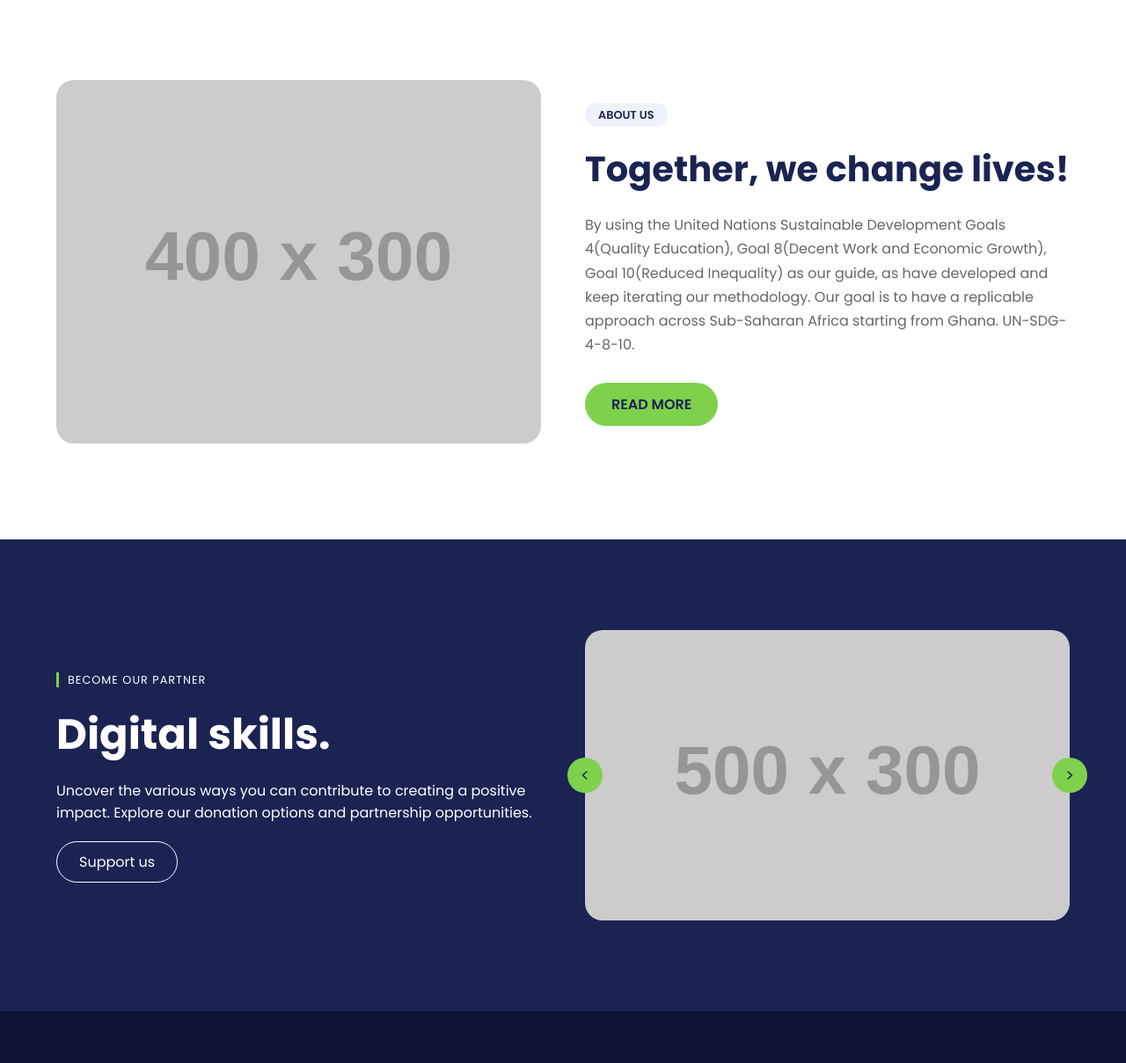
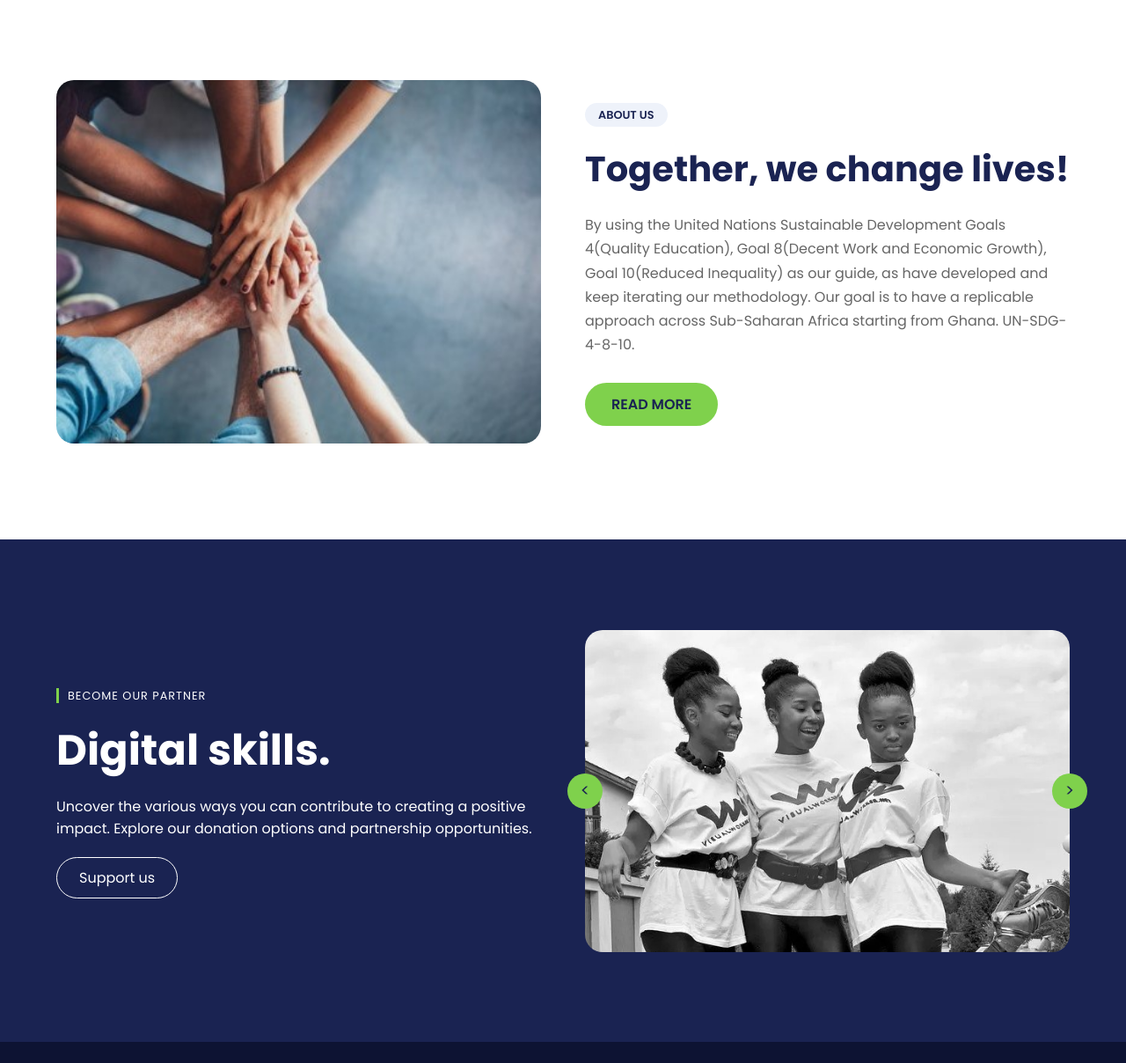
Before and after one commit to OpponwaaAmoabengForson/Akili-foundation-, a plain HTML site: page index.html in a window 1280 px wide. Shown: the part 795-2003 px from the top of the page at 88% size. Drawn offline with Linux system fonts and the light colour scheme; placeholder pictures from the web are drawn by us.

Commit message:
Updated pics and info

```diff
--- a/index.html
+++ b/index.html
@@ -40,7 +40,7 @@
                 </div>
             </div>
             <div class="hero-image">
-                <img src="https://placehold.co/600x600/1a2352/FFF?text=Hero+Portrait" alt="Smiling Child">
+                <img src="6.jpg" alt="Smiling Child">
             </div>
             <div class="shape shape-blue"></div>
             <div class="shape shape-green"></div>
@@ -48,7 +48,7 @@
 
         <section id="about" class="about-section">
             <div class="about-images">
-                <img src="https://placehold.co/400x300/EEE/31343C?text=Hands+Together" alt="Teamwork" class="main-img">
+                <img src="5.jpg" alt="Teamwork" class="main-img">
             </div>
             <div class="about-content">
                 <span class="section-label">ABOUT US</span>
@@ -67,7 +67,7 @@
             </div>
             <div class="impact-carousel">
                 <button class="carousel-btn prev" id="prevBtn">&lt;</button>
-                <img src="https://placehold.co/500x300/4c5fd5/FFF?text=Students+Smiling" alt="Students" id="carouselImage">
+                <img src="1.jpg" alt="Students" id="carouselImage">
                 <button class="carousel-btn next" id="nextBtn">&gt;</button>
             </div>
         </section>
--- a/script.js
+++ b/script.js
@@ -15,9 +15,9 @@ const carouselImage = document.getElementById('carouselImage');
 
 if (prevBtn && nextBtn && carouselImage) {
     const images = [
-        "https://placehold.co/500x300/4c5fd5/FFF?text=Students+Smiling",
-        "https://placehold.co/500x300/e52573/FFF?text=Classroom+Activity",
-        "https://placehold.co/500x300/f26d21/FFF?text=Community+Event"
+        "1.jpg",
+        "2.jpg",
+        "3.jpg"
     ];
 
     let currentIndex = 0;
```
Also changed, not shown: 1.jpg (added), 2.jpg (added), 3.jpg (added), 5.jpg (added), 6.jpg (added), style.css (line endings or trailing spaces).
